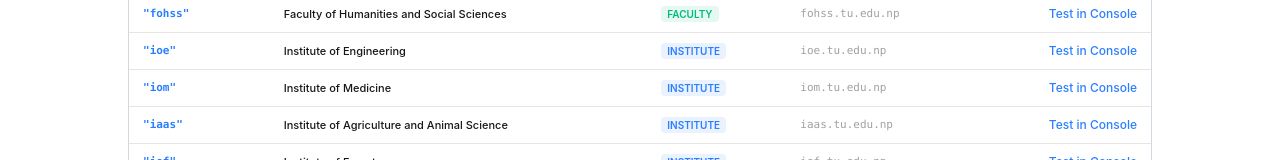
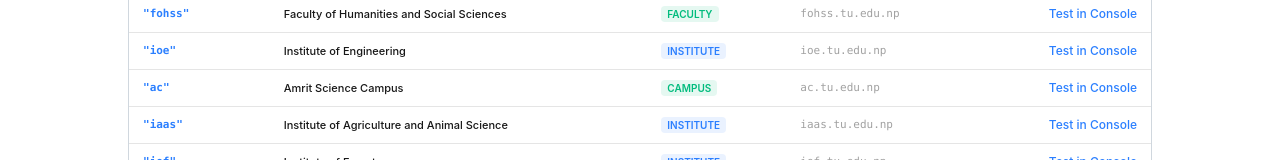
Before and after one commit to ankitkhatrik6/tu-scraper, a Next.js app: page / in a window 1280 px wide. Shown: the part 1787-1947 px from the top of the page. Built offline with nearby package versions, Linux system fonts and the light colour scheme.

Commit message:
feat: replace IOM with Amrit Science Campus (AC) in scraper core

```diff
--- a/src/errors.ts
+++ b/src/errors.ts
@@ -18,7 +18,7 @@ export class InvalidSourceError extends TuScrapperError {
   public readonly invalidSource: string;
   public readonly allowedSources: string[];
 
-  constructor(source: string, allowed: string[] = ['iost', 'fohss', 'ioe', 'iom', 'iaas', 'iof', 'foe', 'fol', 'all']) {
+  constructor(source: string, allowed: string[] = ['iost', 'fohss', 'ioe', 'ac', 'iaas', 'iof', 'foe', 'fol', 'all']) {
     super(
       `Invalid notice source "${source}". Supported sources are: ${allowed.map(s => `"${s}"`).join(', ')}.`
     );
--- a/src/index.ts
+++ b/src/index.ts
@@ -6,7 +6,7 @@ import { scrapeFol, FOL_URL } from './sources/fol';
 import { scrapeIaas, IAAS_URL } from './sources/iaas';
 import { scrapeIoe, IOE_URL } from './sources/ioe';
 import { scrapeIof, IOF_URL } from './sources/iof';
-import { scrapeIom, IOM_URL } from './sources/iom';
+import { scrapeAc, AC_URL } from './sources/ac';
 import { scrapeIost, IOST_URL } from './sources/iost';
 import { Notice, NoticeAttachment, NoticeDetail, NoticeSource, ScrapeOptions, SourceMeta, SourceQuery } from './types';
 import { fetchHtml } from './utils/http';
@@ -26,7 +26,7 @@ export const SOURCES: readonly NoticeSource[] = [
   'iost',
   'fohss',
   'ioe',
-  'iom',
+  'ac',
   'iaas',
   'iof',
   'foe',
@@ -73,17 +73,17 @@ export const SOURCE_METADATA: Record<NoticeSource, SourceMeta> = {
     verified: true,
     notes: 'Official engineering notices and entrance announcements',
   },
-  iom: {
-    id: 'iom',
-    code: 'IOM',
-    name: 'Institute of Medicine',
-    nepaliName: 'चिकित्सा शास्त्र अध्ययन संस्थान',
-    url: IOM_URL,
-    baseUrl: 'https://iom.tu.edu.np',
-    category: 'Institute',
-    location: 'Maharajgunj, Kathmandu',
+  ac: {
+    id: 'ac',
+    code: 'AC',
+    name: 'Amrit Science Campus',
+    nepaliName: 'अमृत साइन्स क्याम्पस',
+    url: AC_URL,
+    baseUrl: 'https://ac.tu.edu.np',
+    category: 'Campus',
+    location: 'Lainchaur, Kathmandu',
     verified: true,
-    notes: 'Official medical faculty and entrance notices portal',
+    notes: 'Official portal for Amrit Science Campus',
   },
   iaas: {
     id: 'iaas',
@@ -142,7 +142,7 @@ const SCRAPER_MAP: Record<NoticeSource, (options?: ScrapeOptions) => Promise<Not
   iost: scrapeIost,
   fohss: scrapeFohss,
   ioe: scrapeIoe,
-  iom: scrapeIom,
+  ac: scrapeAc,
   iaas: scrapeIaas,
   iof: scrapeIof,
   foe: scrapeFoe,
@@ -173,7 +173,7 @@ export function clearCache(): void {
 /**
  * Fetch official Tribhuvan University notices from a specific source or from all 8 sources.
  *
- * @param source "iost" | "fohss" | "ioe" | "iom" | "iaas" | "iof" | "foe" | "fol" | "all"
+ * @param source "iost" | "fohss" | "ioe" | "ac" | "iaas" | "iof" | "foe" | "fol" | "all"
  * @param options Optional scrape settings (timeout, cache bypass, user-agent)
  * @returns Array of normalized Notice objects
  * @throws {InvalidSourceError} if an unrecognized source is provided
@@ -239,7 +239,7 @@ export async function getNotices(source: SourceQuery, options?: ScrapeOptions):
  * Fetch the latest single notice from a source or across all sources.
  * If available, returns enriched detail with scanned images and PDF attachments.
  *
- * @param source "iost" | "fohss" | "ioe" | "iom" | "iaas" | "iof" | "foe" | "fol" | "all"
+ * @param source "iost" | "fohss" | "ioe" | "ac" | "iaas" | "iof" | "foe" | "fol" | "all"
  * @param options Optional scrape settings
  * @returns The most recent Notice/NoticeDetail or null if no notices exist
  */
--- /dev/null
+++ b/src/sources/ac.ts
@@ -0,0 +1,15 @@
+import { fetchHtml } from '../utils/http';
+import { parseTuPortalNotices } from '../utils/parser';
+import { Notice, ScrapeOptions } from '../types';
+
+export const AC_URL = 'https://ac.tu.edu.np/notices';
+export const AC_BASE_URL = 'https://ac.tu.edu.np';
+
+/**
+ * Scraper adapter for Amrit Science Campus (AC)
+ * URL: https://ac.tu.edu.np/notices
+ */
+export async function scrapeAc(options?: ScrapeOptions): Promise<Notice[]> {
+  const html = options?.htmlFixture || (await fetchHtml(AC_URL, options));
+  return parseTuPortalNotices(html, 'ac', AC_BASE_URL);
+}
--- a/src/sources/iom.ts
+++ /dev/null
@@ -1,15 +0,0 @@
-import { fetchHtml } from '../utils/http';
-import { parseTuPortalNotices } from '../utils/parser';
-import { Notice, ScrapeOptions } from '../types';
-
-export const IOM_URL = 'https://iom.tu.edu.np/notices';
-export const IOM_BASE_URL = 'https://iom.tu.edu.np';
-
-/**
- * Scraper adapter for Institute of Medicine (IOM)
- * URL: https://iom.tu.edu.np/notices
- */
-export async function scrapeIom(options?: ScrapeOptions): Promise<Notice[]> {
-  const html = options?.htmlFixture || (await fetchHtml(IOM_URL, options));
-  return parseTuPortalNotices(html, 'iom', IOM_BASE_URL);
-}
--- a/src/types.ts
+++ b/src/types.ts
@@ -5,7 +5,7 @@ export type NoticeSource =
   | 'iost'
   | 'fohss'
   | 'ioe'
-  | 'iom'
+  | 'ac'
   | 'iaas'
   | 'iof'
   | 'foe'
@@ -79,7 +79,7 @@ export interface SourceMeta {
   nepaliName: string;
   url: string;
   baseUrl: string;
-  category: 'Institute' | 'Faculty';
+  category: 'Institute' | 'Faculty' | 'Campus';
   location: string;
   verified: boolean;
   notes?: string;
```
